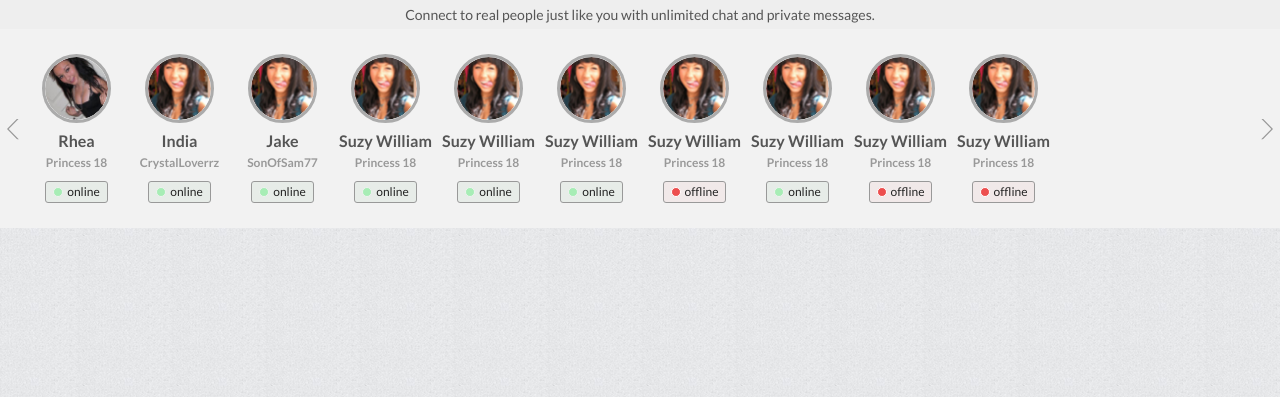
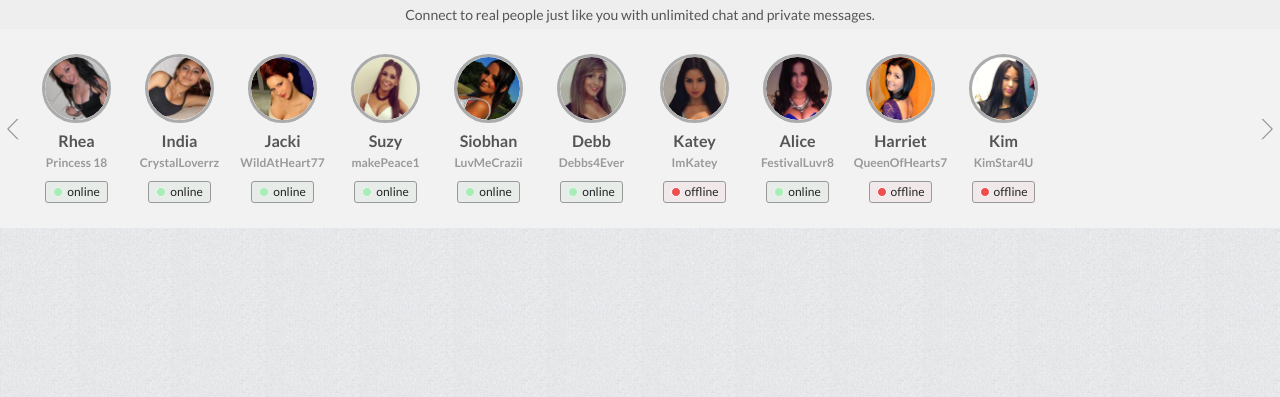
Before and after one commit to qualifiedleads/mpm, a PHP site: page /mobile_lander.php in a window 1280 px wide. Shown: the part 61-458 px from the top of the page. Run offline with PHP 8.4, Linux system fonts and the light colour scheme; data that the repository does not hold is empty; some libraries are stand-ins or nearby versions.

Commit message:
image edits

```diff
--- a/mobile_lander.php
+++ b/mobile_lander.php
@@ -120,7 +120,7 @@ $iframe_url = $pieces[2];
             </article>
             <article>
                 <div class="-slider-users--photo">
-                    <img src="img/user1.png" alt="Suzy William"/>
+                    <img src="img/user_1a.jpg" />
                 </div>
                 <h2>India</h2>
                 <h3>CrystalLoverrz</h3>
@@ -128,67 +128,67 @@ $iframe_url = $pieces[2];
             </article>
             <article>
                 <div class="-slider-users--photo">
-                    <img src="img/user1.png" alt="Suzy William"/>
+                    <img src="img/user_2.jpg" />
                 </div>
-                <h2>Jake</h2>
-                <h3>SonOfSam77</h3>
+                <h2>Jacki</h2>
+                <h3>WildAtHeart77</h3>
                 <button type="button" class="-btn +online">online</button>
             </article>
             <!--end of visible-->
             <article>
                 <div class="-slider-users--photo">
-                    <img src="img/user1.png" alt="Suzy William"/>
+                    <img src="img/user_8.jpg" alt="Suzy William"/>
                 </div>
-                <h2>Suzy William</h2>
-                <h3>Princess 18</h3>
+                <h2>Suzy</h2>
+                <h3>makePeace1</h3>
                 <button type="button" class="-btn +online">online</button>
             </article>
             <article>
                 <div class="-slider-users--photo">
-                    <img src="img/user1.png" alt="Suzy William"/>
+                    <img src="img/user_4.jpg" />
                 </div>
-                <h2>Suzy William</h2>
-                <h3>Princess 18</h3>
+                <h2>Siobhan</h2>
+                <h3>LuvMeCrazii</h3>
                 <button type="button" class="-btn +online">online</button>
             </article>
             <article>
                 <div class="-slider-users--photo">
-                    <img src="img/user1.png" alt="Suzy William"/>
+                    <img src="img/user_5.jpg" />
                 </div>
-                <h2>Suzy William</h2>
-                <h3>Princess 18</h3>
+                <h2>Debb</h2>
+                <h3>Debbs4Ever</h3>
                 <button type="button" class="-btn +online">online</button>
             </article>
             <article>
                 <div class="-slider-users--photo">
-                    <img src="img/user1.png" alt="Suzy William"/>
+                    <img src="img/user_6.jpg" />
                 </div>
-                <h2>Suzy William</h2>
-                <h3>Princess 18</h3>
+                <h2>Katey</h2>
+                <h3>ImKatey</h3>
                 <button type="button" class="-btn +offline">offline</button>
             </article>
             <article>
                 <div class="-slider-users--photo">
-                    <img src="img/user1.png" alt="Suzy William"/>
+                    <img src="img/user_7.jpg" />
                 </div>
-                <h2>Suzy William</h2>
-                <h3>Princess 18</h3>
+                <h2>Alice</h2>
+                <h3>FestivalLuvr8</h3>
                 <button type="button" class="-btn +online">online</button>
             </article>
             <article>
                 <div class="-slider-users--photo">
-                    <img src="img/user1.png" alt="Suzy William"/>
+                    <img src="img/user_3.jpg"/>
                 </div>
-                <h2>Suzy William</h2>
-                <h3>Princess 18</h3>
+                <h2>Harriet</h2>
+                <h3>QueenOfHearts7</h3>
                 <button type="button" class="-btn +offline">offline</button>
             </article>
             <article>
                 <div class="-slider-users--photo">
-                    <img src="img/user1.png" alt="Suzy William"/>
+                    <img src="img/user_9.jpg" alt="Suzy William"/>
                 </div>
-                <h2>Suzy William</h2>
-                <h3>Princess 18</h3>
+                <h2>Kim</h2>
+                <h3>KimStar4U</h3>
                 <button type="button" class="-btn +offline">offline</button>
             </article>
         </div>
```
